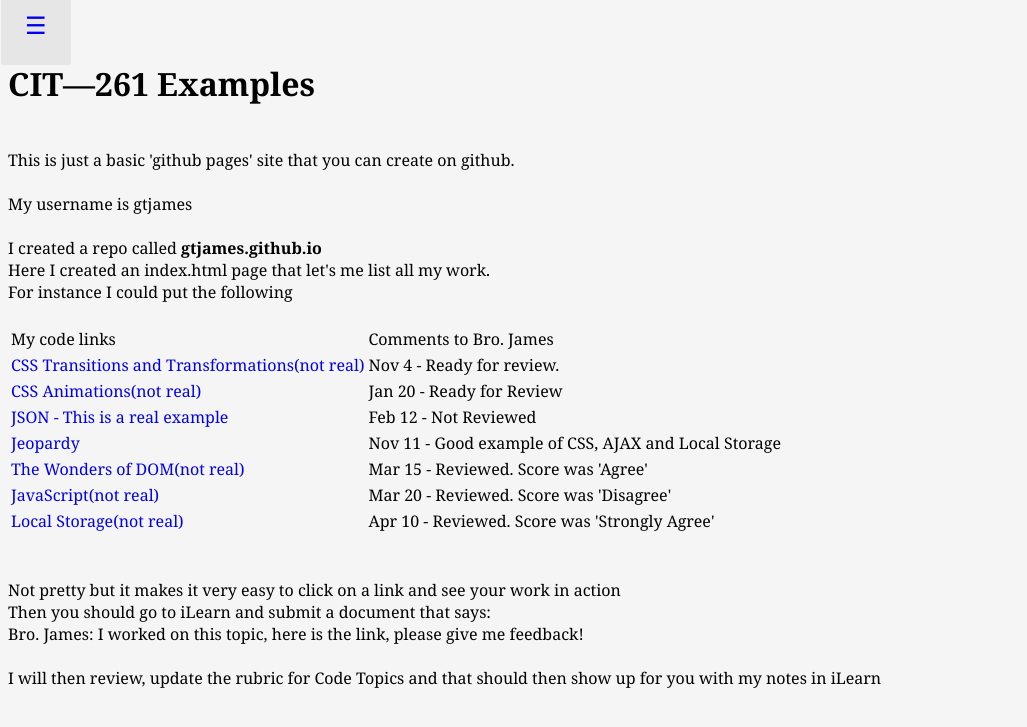
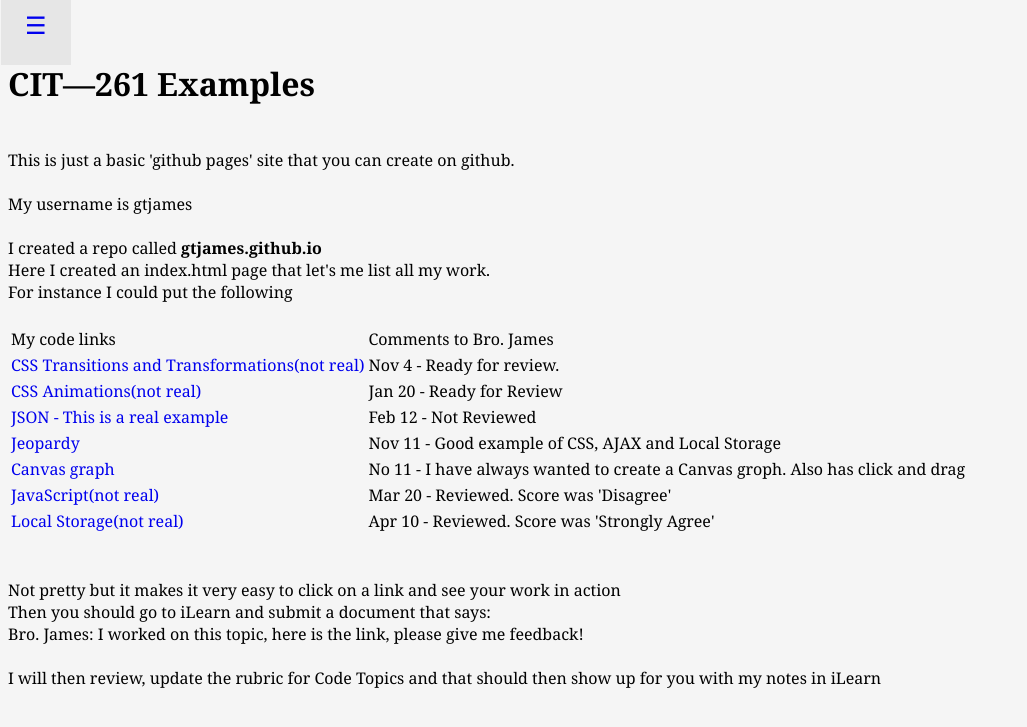
Before and after one commit to gtjames/gtjames.github.io, a Jekyll site: the page built from index.html, in a window 1280 px wide. Shown: the top 727 px of the page, without its empty margins (0-1027 px from the left). Built offline with Jekyll 4.4.1, drawn with Linux system fonts in a browser that asks for light colours.

Commit message:
Update index.html

```diff
--- a/index.html
+++ b/index.html
@@ -38,7 +38,7 @@
     <tr><td><a href="{{ site.github.url }}/AJAX/tinyAJAX.html">CSS Animations(not real)</a></td><td>Jan 20 - Ready for Review</td></tr>
     <tr><td><a href="{{ site.github.url }}/JSON/json.html.html">JSON - This is a real example</a></td><td>Feb 12 - Not Reviewed</td></tr>
     <tr><td><a href="{{ site.github.url }}/Jeopardy.html">Jeopardy</a></td><td>Nov 11 - Good example of CSS, AJAX and Local Storage</td></tr>
-    <tr><td><a href="{{ site.github.url }}/AJAX/tinyAJAX.html">The Wonders of DOM(not real)</a></td><td>Mar 15 - Reviewed. Score was 'Agree'</td></tr>
+    <tr><td><a href="{{ site.github.url }}/draw.html">Canvas graph</a></td><td>No 11 - I have always wanted to create a Canvas groph. Also has click and drag</td></tr>
     <tr><td><a href="{{ site.github.url }}/AJAX/tinyAJAX.html">JavaScript(not real)</a></td><td>Mar 20 - Reviewed. Score was 'Disagree'</td></tr>
     <tr><td><a href="{{ site.github.url }}/AJAX/tinyAJAX.html">Local Storage(not real)</a></td><td>Apr 10 - Reviewed. Score was 'Strongly Agree'</td></tr>
   </table>
```
